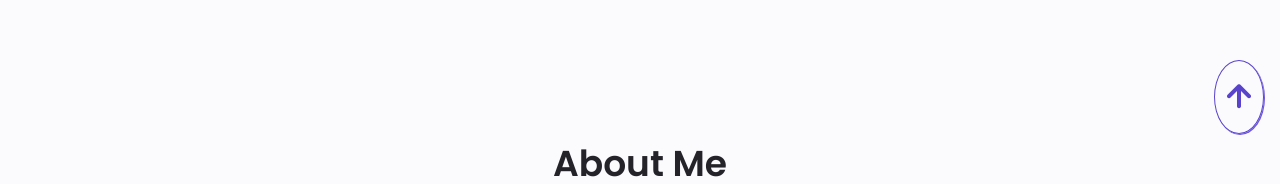
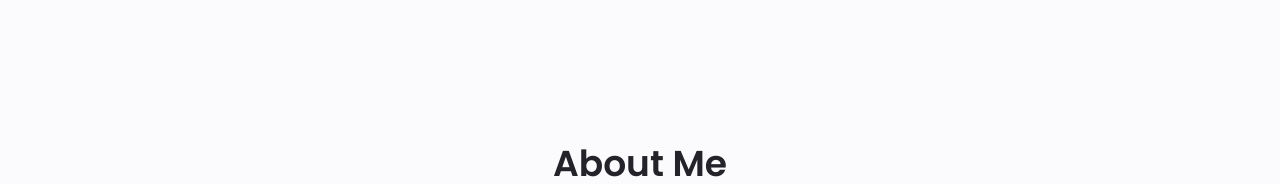
Before and after one commit to Adhiman002/Portfolio_WebSite, a plain HTML site: page index.html in a window 1280 px wide. Shown: the part 610-794 px from the top of the page. Drawn offline with nearby package versions, Linux system fonts and the light colour scheme.

Commit message:
Update index.html

```diff
--- a/index.html
+++ b/index.html
@@ -771,9 +771,9 @@
             </div>
         </footer>
 
-        <a href="#" class="top">
+<!--         <a href="#" class="top">
             <i class="uil uil-arrow-up top_icon"></i>
-        </a>
+        </a> -->
 
     </main>
 
```
